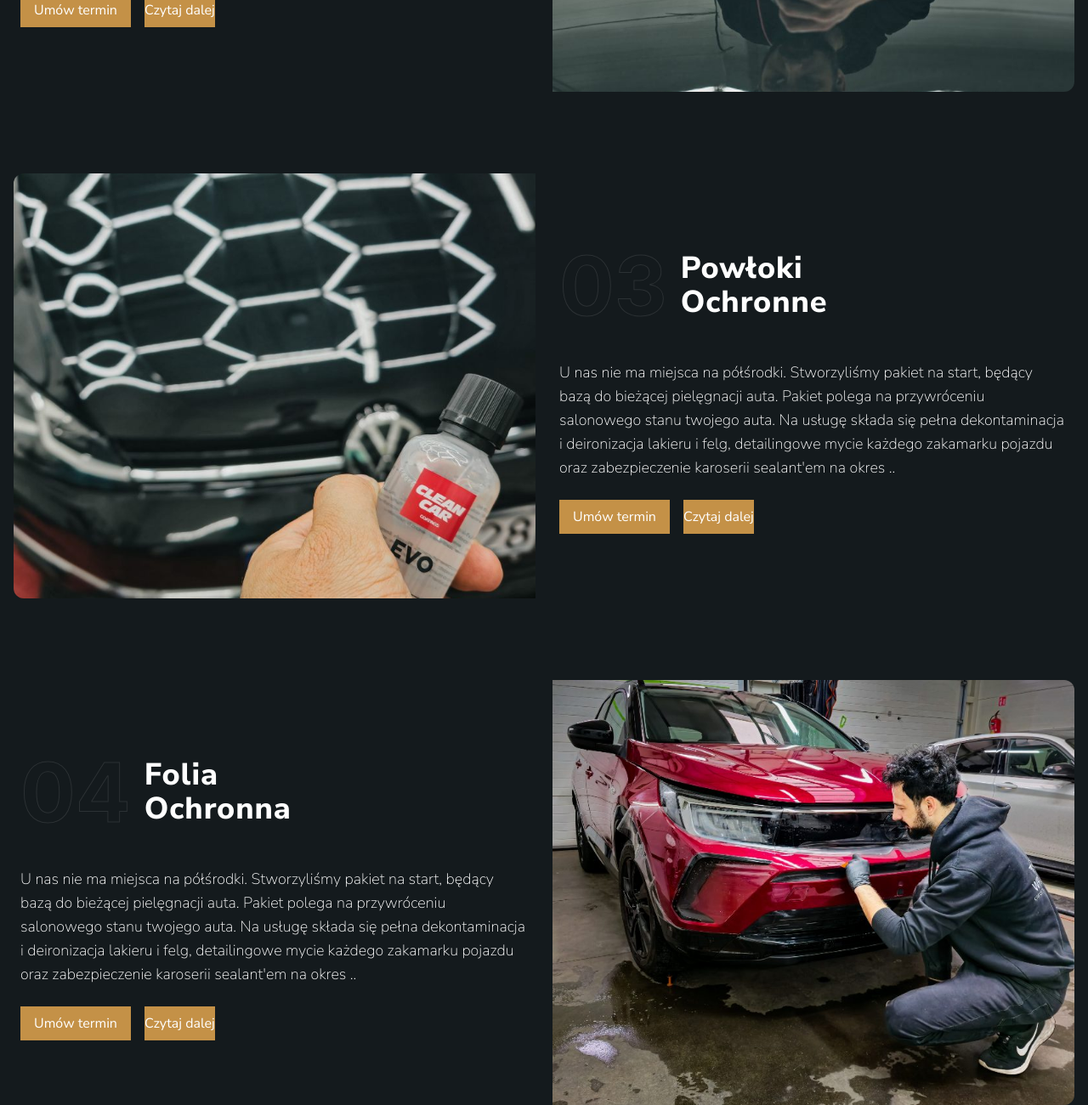
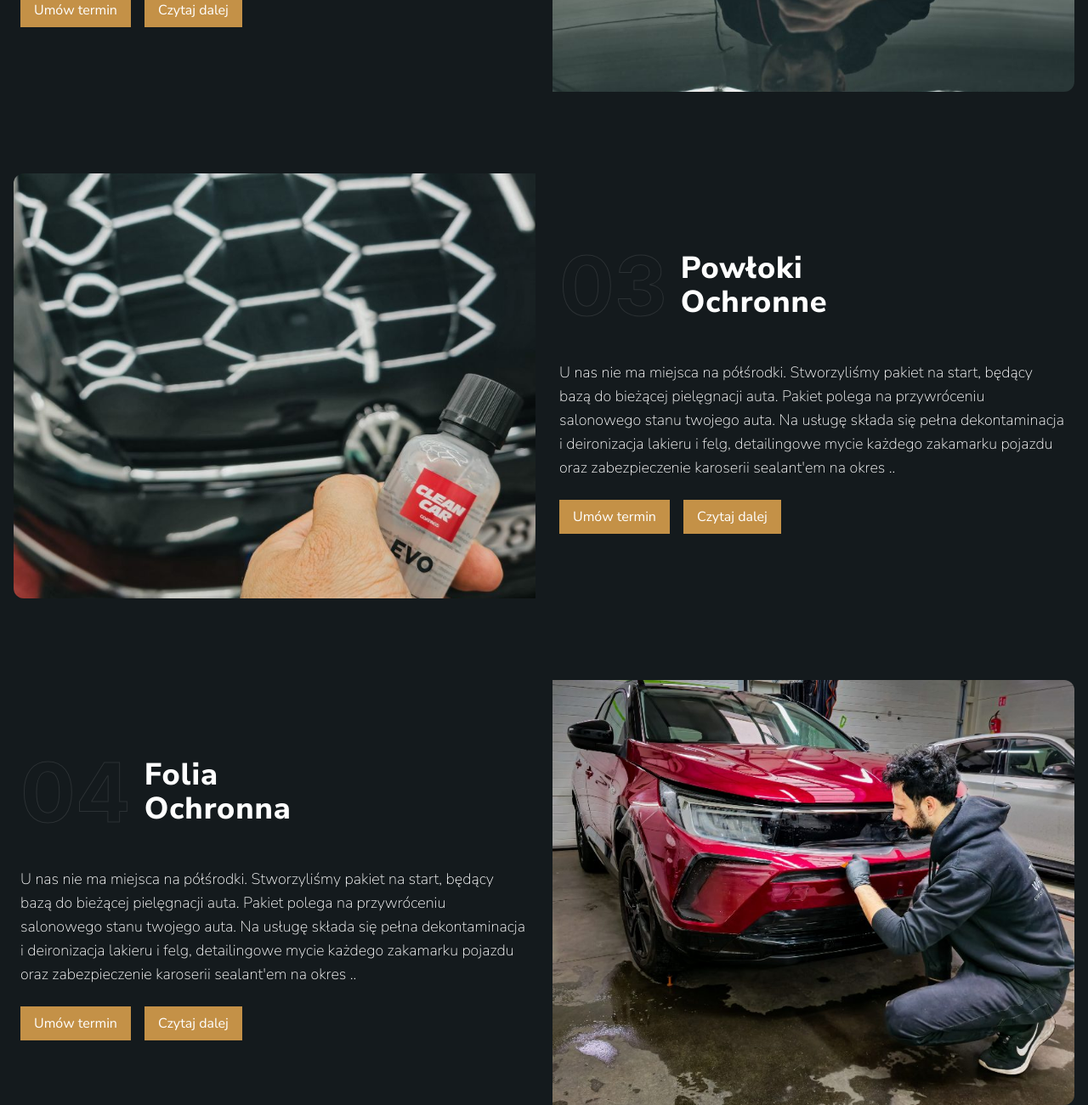
Before and after one commit to OlafZiorko/newest-1009, a plain HTML site: page index.html in a window 1280 px wide. Shown: the part 2124-3424 px from the top of the page at 85% size. Drawn offline with Linux system fonts and the light colour scheme.

Commit message:
Update index.html

```diff
--- a/index.html
+++ b/index.html
@@ -382,7 +382,7 @@
             </p>
             <div class="flex gap-4">
               <a class="bg-gold px-4 py-2" href="">Umów termin</a>
-              <a class="bg-gold px-3 py-2" href="">Czytaj dalej</a>
+              <a class="bg-gold px-4 py-2" href="">Czytaj dalej</a>
             </div>
           </div>
         </div>
@@ -423,7 +423,7 @@
             </p>
             <div class="flex gap-4">
               <a class="bg-gold px-4 py-2" href="">Umów termin</a>
-               <a class="bg-gold px-3 py-2" href="">Czytaj dalej</a>
+               <a class="bg-gold px-4 py-2" href="">Czytaj dalej</a>
             </div>
           </div>
         </div>
@@ -462,7 +462,7 @@
             </p>
             <div class="flex gap-4">
               <a class="bg-gold px-4 py-2" href="">Umów termin</a>
-              <a class="bg-gold px-3 py-2" href="">Czytaj dalej</a>
+              <a class="bg-gold px-4 py-2" href="">Czytaj dalej</a>
             </div>
           </div>
         </div>
@@ -503,7 +503,7 @@
             </p>
             <div class="flex gap-4">
               <a class="bg-gold px-4 py-2" href="">Umów termin</a>
-               <a class="bg-gold px-3 py-2" href="">Czytaj dalej</a>
+               <a class="bg-gold px-4 py-2" href="">Czytaj dalej</a>
             </div>
           </div>
         </div>
```
